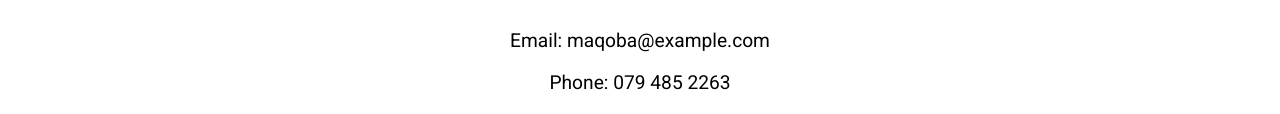
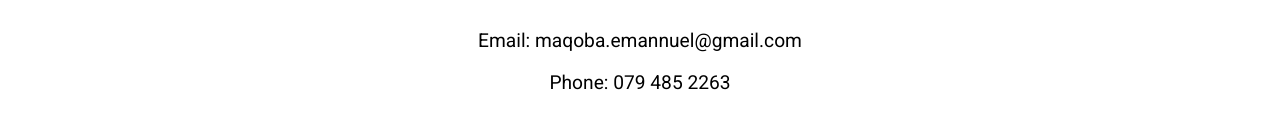
Before and after one commit to Maqoba-Jiyane/FFC-Portfolio-Piece, a plain HTML site: page index.html in a window 1280 px wide. Shown: the part 1787-1901 px from the top of the page. Drawn offline with Linux system fonts and the light colour scheme; a web font is replaced by a local one.

Commit message:
Fixed my email.

```diff
--- a/index.html
+++ b/index.html
@@ -81,7 +81,7 @@
       <section id="contacts">
         <h2>Contacts</h2>
         <div class="contact-info">
-          <p>Email: maqoba@example.com</p>
+          <p>Email: maqoba.emannuel@gmail.com</p>
           <p>Phone: 079 485 2263</p>
           <p>Location: Centurion, South Africa</p>
         </div>
```
